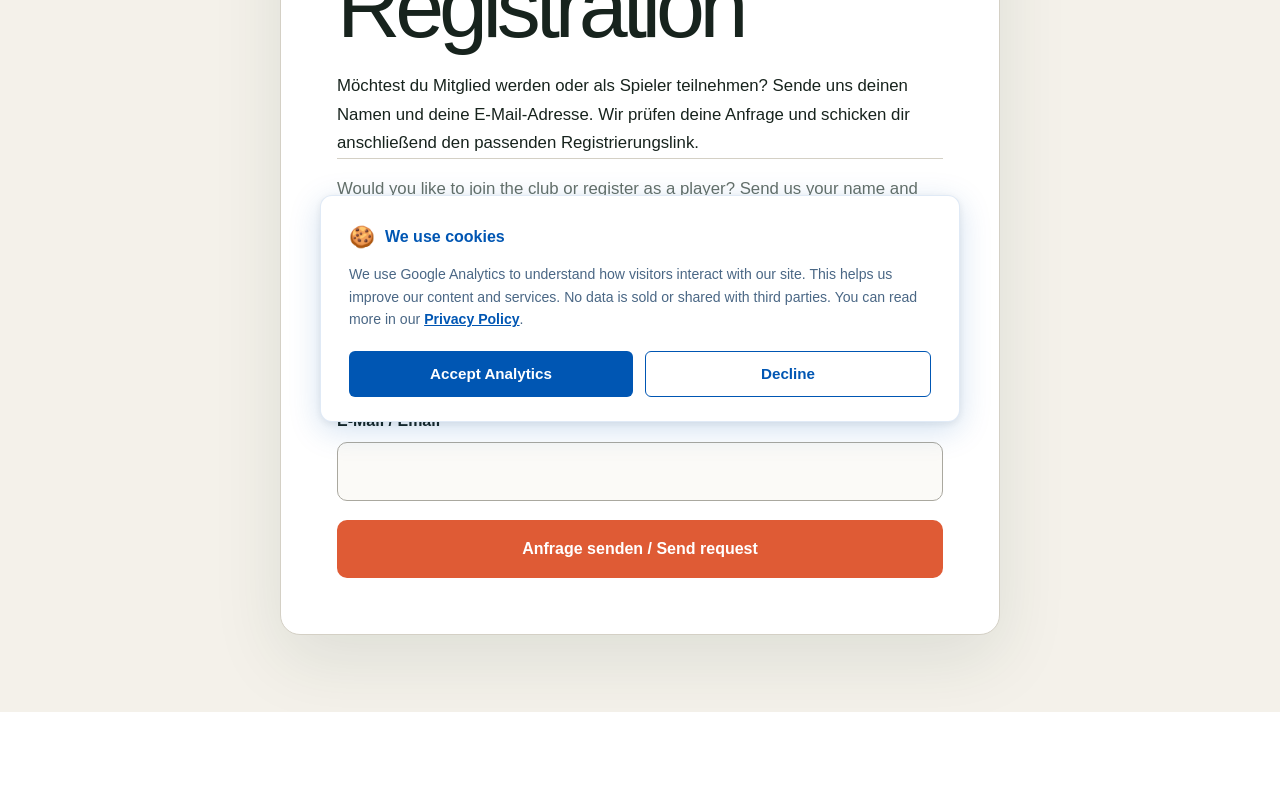
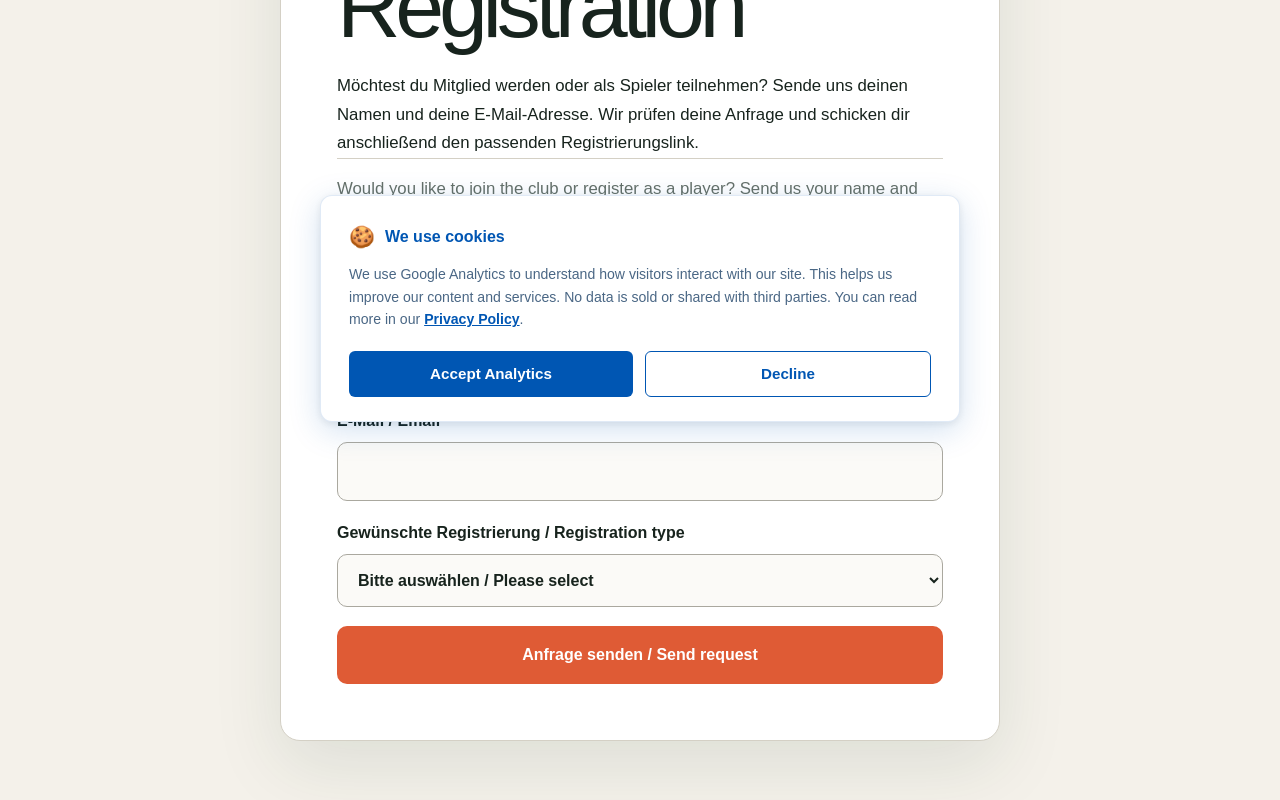
Before and after one commit to ashray-00/nftmunich, a Next.js app: page /registration-request in a window 1280 px wide. Shown: the part 354-1154 px from the top of the page. Before the commit the page ends 1066 px from the top, so only its background shows below. Built offline with nearby package versions, Linux system fonts and the light colour scheme.

Commit message:
Clarify fees and add registration type
Co-authored-by: Ashray Adhikari <adhikariashray@gmail.com>

```diff
--- a/src/app/api/registration-interest/route.ts
+++ b/src/app/api/registration-interest/route.ts
@@ -1,6 +1,7 @@
 import { NextRequest, NextResponse } from "next/server";
 
 const EMAIL_RE = /^[^\s@]+@[^\s@]+\.[^\s@]+$/;
+const REGISTRATION_TYPES = new Set(["supporter", "player", "management-player"]);
 
 function clean(value: unknown, max: number) {
   return String(value ?? "").replace(/[<>\u0000-\u001F]/g, "").trim().slice(0, max);
@@ -12,14 +13,17 @@ export async function POST(request: NextRequest) {
     if (clean(body.website, 100)) return NextResponse.json({ success: true });
     const name = clean(body.name, 150);
     const email = clean(body.email, 254).toLowerCase();
-    if (!name || !EMAIL_RE.test(email)) return NextResponse.json({ message: "Valid name and email required." }, { status: 400 });
+    const registrationType = clean(body.registrationType, 30);
+    if (!name || !EMAIL_RE.test(email) || !REGISTRATION_TYPES.has(registrationType)) {
+      return NextResponse.json({ message: "Valid name, email and registration type required." }, { status: 400 });
+    }
 
     const scriptUrl = process.env.GOOGLE_SCRIPT_URL;
     if (!scriptUrl) return NextResponse.json({ message: "Email service is not configured." }, { status: 503 });
     const response = await fetch(scriptUrl, {
       method: "POST",
       headers: { "Content-Type": "application/json" },
-      body: JSON.stringify({ action: "registrationInterest", name, email }),
+      body: JSON.stringify({ action: "registrationInterest", name, email, registrationType }),
       cache: "no-store",
     });
     const result = await response.json().catch(() => ({}));
--- a/src/components/MembershipRegistration.tsx
+++ b/src/components/MembershipRegistration.tsx
@@ -187,7 +187,13 @@ export default function MembershipRegistration() {
               <div className={styles.cardNumber}>0{routes.indexOf(route) + 1}</div>
               <h2>{t[route]}</h2>
               <p>{t[`${route}Text` as keyof typeof t]}</p>
-              <strong>{t[`${route}Fee` as keyof typeof t]}</strong>
+              <div style={{ display: "grid", gap: ".55rem", margin: "auto 0 1.5rem", fontWeight: 800 }}>
+                {String(t[`${route}Fee` as keyof typeof t]).split(" · ").map((line) => (
+                  <span key={line} style={{ display: "block", paddingBottom: ".55rem", borderBottom: "1px solid currentColor" }}>
+                    {line}
+                  </span>
+                ))}
+              </div>
               <button onClick={() => setSelected(route)} type="button">{t.choose}</button>
             </article>
           ))}
--- a/src/components/RegistrationInterest.tsx
+++ b/src/components/RegistrationInterest.tsx
@@ -41,6 +41,15 @@ export default function RegistrationInterest() {
           <form onSubmit={submit} className={styles.form}>
             <label>Name<input name="name" required maxLength={150} autoComplete="name" /></label>
             <label>E-Mail / Email<input name="email" type="email" required maxLength={254} autoComplete="email" /></label>
+            <label>
+              Gewünschte Registrierung / Registration type
+              <select name="registrationType" required defaultValue="">
+                <option value="" disabled>Bitte auswählen / Please select</option>
+                <option value="supporter">Supporter / Club member</option>
+                <option value="player">Player</option>
+                <option value="management-player">Management and Player</option>
+              </select>
+            </label>
             <label className={styles.honeypot} aria-hidden="true">Website<input name="website" tabIndex={-1} autoComplete="off" /></label>
             {status === "error" && <p className={styles.error}>Die Anfrage konnte nicht gesendet werden. Bitte schreibe an nftmunich@gmail.com.</p>}
             <button disabled={status === "sending"}>{status === "sending" ? "Wird gesendet …" : "Anfrage senden / Send request"}</button>
--- a/src/styles/RegistrationInterest.module.css
+++ b/src/styles/RegistrationInterest.module.css
@@ -1 +1 @@
-.page{min-height:100vh;background:#f4f1ea;color:#17231d;padding:clamp(2rem,6vw,5rem) 1rem;display:grid;place-items:center}.card{width:min(720px,100%);background:#fff;border:1px solid #d4d0c5;border-radius:20px;padding:clamp(1.5rem,5vw,3.5rem);box-shadow:0 24px 70px rgba(23,62,43,.1)}.back{color:#176b43;font-weight:800;text-decoration:none}.eyebrow{text-transform:uppercase;letter-spacing:.16em;font-size:.78rem;font-weight:800;color:#176b43;margin:3rem 0 .7rem}.card h1{font-size:clamp(3rem,8vw,5.5rem);line-height:.95;letter-spacing:-.06em;margin:0 0 1.5rem}.intro,.english{font-size:1.05rem;line-height:1.7}.english{color:#657068;border-top:1px solid #d4d0c5;padding-top:1rem}.form{display:grid;gap:1.2rem;margin-top:2.2rem}.form label{display:grid;gap:.5rem;font-weight:800}.form input{border:1px solid #aaa89f;border-radius:10px;background:#fbfaf7;padding:1rem;font:inherit}.form button{border:0;border-radius:10px;padding:1rem;background:#df5b35;color:white;font:inherit;font-weight:850;cursor:pointer}.form button:disabled{opacity:.6}.honeypot{position:absolute!important;left:-10000px!important;width:1px!important;height:1px!important;overflow:hidden!important}.success{background:#dcecdf;color:#154b30;border-radius:12px;padding:1.5rem;margin-top:2rem}.success h2{margin-top:0}.error{color:#a32d1e;font-weight:750}
+.page{min-height:100vh;background:#f4f1ea;color:#17231d;padding:clamp(2rem,6vw,5rem) 1rem;display:grid;place-items:center}.card{width:min(720px,100%);background:#fff;border:1px solid #d4d0c5;border-radius:20px;padding:clamp(1.5rem,5vw,3.5rem);box-shadow:0 24px 70px rgba(23,62,43,.1)}.back{color:#176b43;font-weight:800;text-decoration:none}.eyebrow{text-transform:uppercase;letter-spacing:.16em;font-size:.78rem;font-weight:800;color:#176b43;margin:3rem 0 .7rem}.card h1{font-size:clamp(3rem,8vw,5.5rem);line-height:.95;letter-spacing:-.06em;margin:0 0 1.5rem}.intro,.english{font-size:1.05rem;line-height:1.7}.english{color:#657068;border-top:1px solid #d4d0c5;padding-top:1rem}.form{display:grid;gap:1.2rem;margin-top:2.2rem}.form label{display:grid;gap:.5rem;font-weight:800}.form input,.form select{border:1px solid #aaa89f;border-radius:10px;background:#fbfaf7;padding:1rem;font:inherit}.form button{border:0;border-radius:10px;padding:1rem;background:#df5b35;color:white;font:inherit;font-weight:850;cursor:pointer}.form button:disabled{opacity:.6}.honeypot{position:absolute!important;left:-10000px!important;width:1px!important;height:1px!important;overflow:hidden!important}.success{background:#dcecdf;color:#154b30;border-radius:12px;padding:1.5rem;margin-top:2rem}.success h2{margin-top:0}.error{color:#a32d1e;font-weight:750}
```
Also changed, not shown: 1 other file (tests, documents, lock files or other folders).
